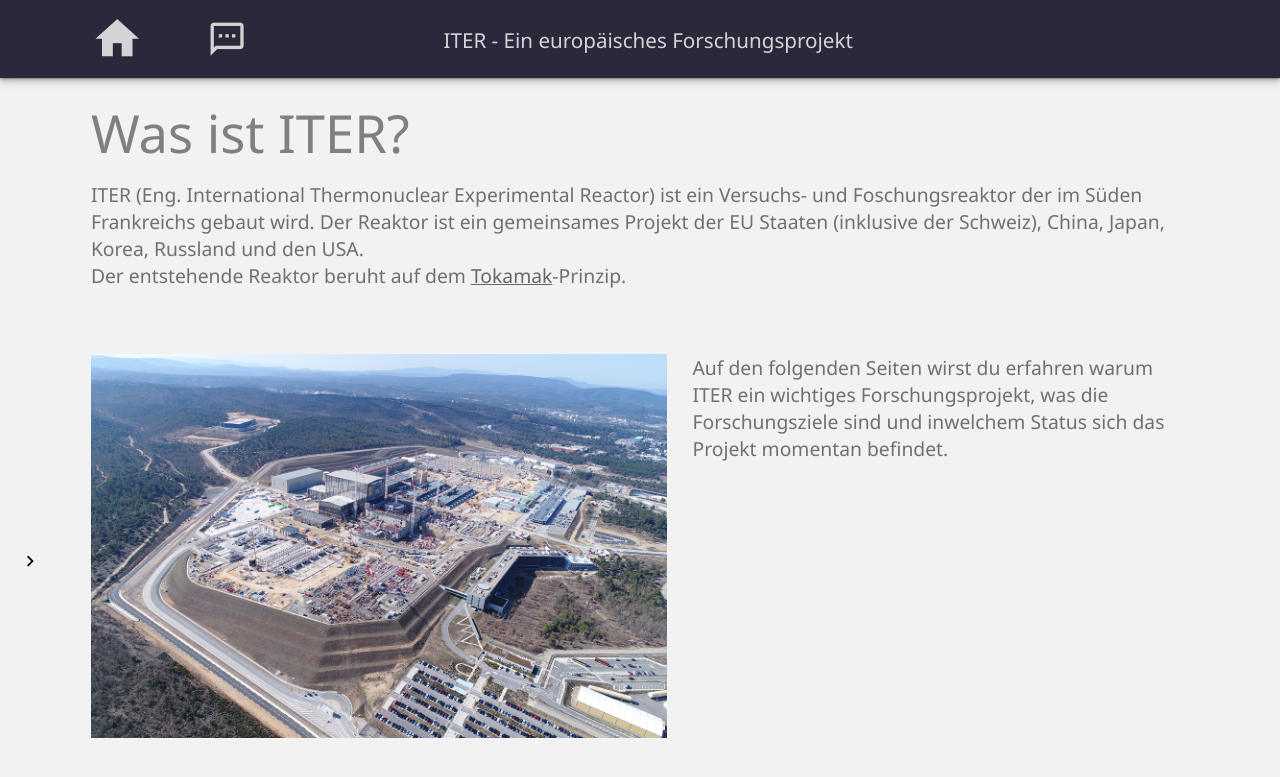
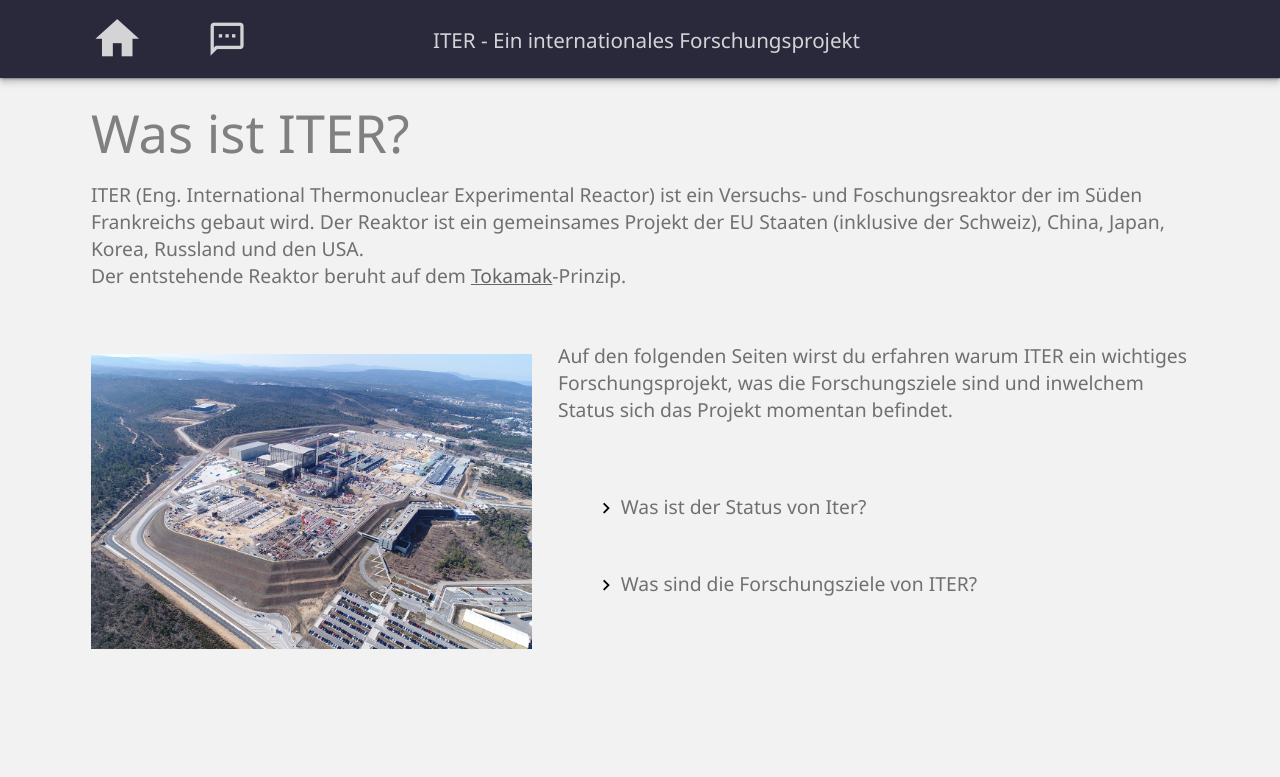
Before and after one commit to Cha0sType/site-thermonuclearfusion, a Flask app: page /iter in a window 1280 px wide. Shown: the top 777 px of the page. Run offline with Flask 2, Linux system fonts and the light colour scheme.

Commit message:
Finished iter_index.html

```diff
--- a/main.py
+++ b/main.py
@@ -35,11 +35,11 @@
 
 @app.route('/iter') # Creating iter sub page and rendering specified template
 def iter():
-    return render_template('Iter/iter_index.html', footer=footer, header=header.replace('--name--', headername.replace('---', "ITER - Ein europäisches Forschungsprojekt")))
+    return render_template('Iter/iter_index.html', footer=footer, header=header.replace('--name--', headername.replace('---', "ITER - Ein internationales Forschungsprojekt")))
 
-@app.route('/iter/science') # Creating iter sub page and rendering specified template
+@app.route('/iter/sience') # Creating iter sub page and rendering specified template
 def science():
-    return render_template('Iter/iter_subpage1.html', footer=footer, header=header)
+    return render_template('Iter/iter_subpage1.html', footer=footer, header=header.replace('--name--', headername.replace('---', "ITER - Forschung in Europa")))
 
 @app.route('/basics') #Creating basics sub page and rendering specified template
 def basics():
--- a/templates/Iter/iter_index.html
+++ b/templates/Iter/iter_index.html
@@ -18,23 +18,26 @@
     <p id="top-content">
         ITER (Eng. International Thermonuclear Experimental Reactor) ist ein Versuchs- und Foschungsreaktor der im
         Süden Frankreichs gebaut wird. Der Reaktor ist ein gemeinsames Projekt der EU Staaten (inklusive der Schweiz),
-        China, Japan, Korea, Russland und den USA. <br> Der entstehende Reaktor beruht auf dem <a href="/reactors/tokamak">Tokamak</a>-Prinzip.
+        China, Japan, Korea, Russland und den USA. <br> Der entstehende Reaktor beruht auf dem <a
+            href="/reactors/tokamak">Tokamak</a>-Prinzip.
     </p>
     <img src="{{url_for('static', filename='img/iter-view.jpg')}}" alt="404 Image not found">
     <p id="right-content">
-        Auf den folgenden Seiten wirst du erfahren warum ITER ein wichtiges Forschungsprojekt, was die Forschungsziele sind und inwelchem Status sich das Projekt momentan befindet.
+        Auf den folgenden Seiten wirst du erfahren warum ITER ein wichtiges Forschungsprojekt, was die Forschungsziele
+        sind und inwelchem Status sich das Projekt momentan befindet.
     </p>
-    <pagebutton onclick="location.href='iter/iter_subpage1'"></pagebutton>
+    <pagebutton onclick="location.href='iter/sience'">Was ist der Status von Iter?</pagebutton>
+    <pagebutton onclick="location.href='iter/sience'"style="margin-top: 6vw;">Was sind die Forschungsziele von ITER?</pagebutton>
 </body>
 
 </html>
 <script src="{{url_for('static', filename='scripts/index.js')}}">
 </script>
 <style>
-
     #top-content {
         margin-top: 1vw;
     }
+
     h2 {
         padding-top: 1.5vw;
         padding-left: 7.1vw;
@@ -43,15 +46,25 @@
         font-size: 4.1vw;
         font-family: 'Segoe UI', Tahoma, Geneva, Verdana, sans-serif;
     }
+
     img {
-        height: 30vw;
+        position: relative;
+        height: 23vw;
         padding-top: 1vw;
         padding-left: 7.1vw;
         float: left;
         padding-right: 2vw;
+        padding-bottom: 2vw;
     }
 
     #right-content {
-        padding: 1vw;
+        position: relative;
+        padding: 0;
+
+    }
+
+    pagebutton {
+        position: absolute;
+        margin-left: 45vw;;
     }
 </style>
--- a/templates/Iter/iter_subpage1.html
+++ b/templates/Iter/iter_subpage1.html
@@ -7,6 +7,6 @@
     <title>ITER - Forschung in Europa</title>
 </head>
 <body>
-    {{ header||safe}}
+    {{ header|safe }}
 </body>
 </html>
```
